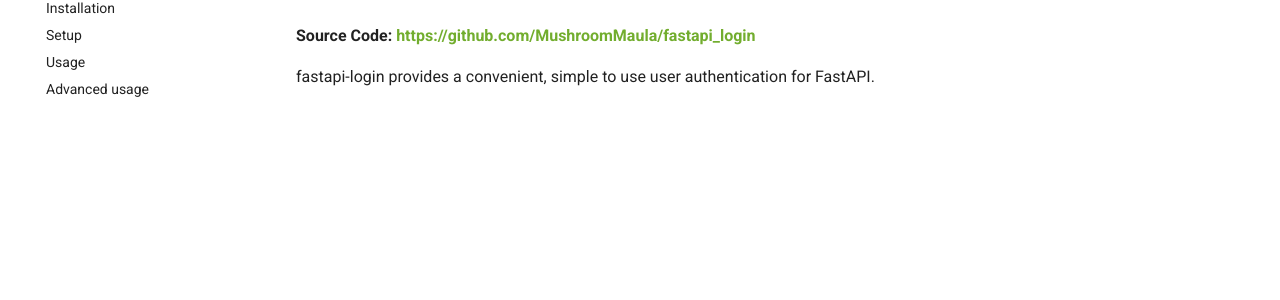
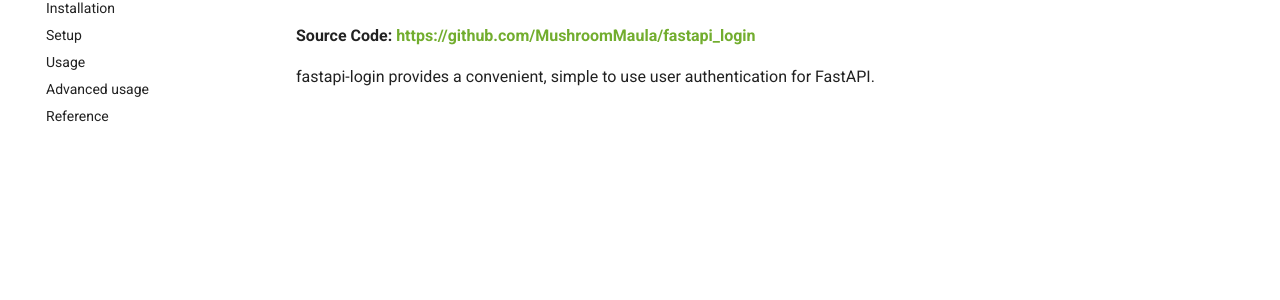
Before and after one commit to MushroomMaula/fastapi_login, an MkDocs documentation site: the page built from docs/index.md, in a window 1280 px wide. Shown: the part 157-457 px from the top of the page. Built offline with MkDocs 1.6.1 and Material for MkDocs 9.7.7, drawn with Linux system fonts in a browser that asks for light colours.

Commit message:
Add mkdocstrings configuration

```diff
--- a/mkdocs.yml
+++ b/mkdocs.yml
@@ -5,12 +5,27 @@
     primary: light green
     accent: orange
 
+extra_css:
+  - stylesheets/reference.css
+
+plugins:
+  - search
+  - mkdocstrings:
+      handlers:
+        python:
+          selection:
+            docstring_style: restructured-text
+          rendering:
+            show_root_toc_entry: false
+            show_if_no_docstring: true
+            group_by_category: false
 nav:
   - About: index.md
   - installation.md
   - setup.md
   - usage.md
   - advanced_usage.md
+  - Reference: fastapi_login-reference.md
 
 
 markdown_extensions:
```
